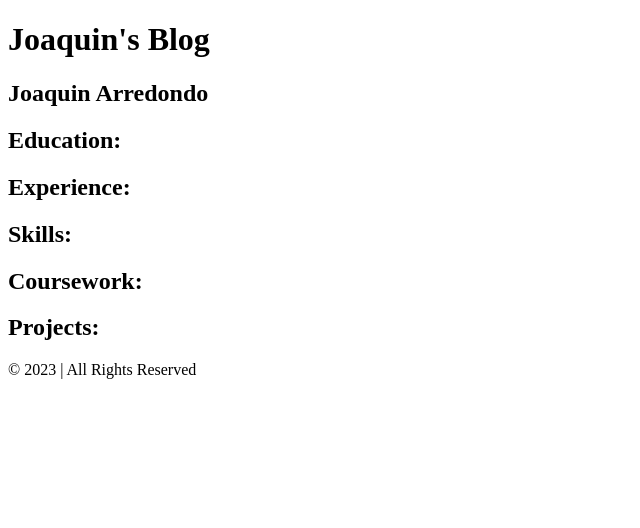
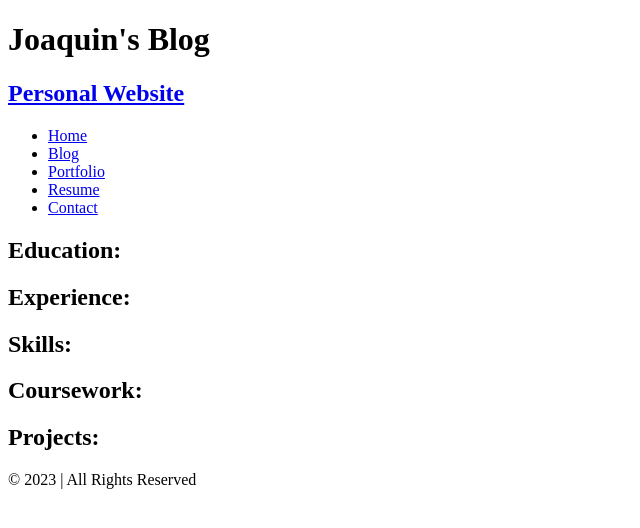
Before and after one commit to JoaquinArredondo/JoaquinArredondo.github.io, a plain HTML site: page resume.html in a window 1280 px wide. Shown: the whole page, without its empty margins (0-640 px from the left). Drawn offline with Linux system fonts and the light colour scheme.

Commit message:
feat: updated html files and added apa and skycalpoly jpeg

```diff
--- a/resume.html
+++ b/resume.html
@@ -9,30 +9,34 @@
                 <h1>Joaquin's Blog</h1>
             </div>
 
-            <div class = "navbar">
-                <nav>
-                    <div class = "logo">
-                        <h1>Joaquin Arredondo</h1>
-                    </div>
-                </nav>
-            </div>
+            <nav class = "navbar">
+                <h1 class = "logo">
+                    <a href = "index.html">Personal Website</a>
+                </h1>
+                <ul class="nav-list">
+                    <li><a href="index.html">Home</a></li>
+                    <li><a href="blog.html">Blog</a></li>
+                    <li><a href="portfolio.html">Portfolio</a></li>
+                    <li><a href="resume.html">Resume</a></li>
+                    <li><a href="contact.html">Contact</a></li>
+                  </ul>
+            </nav>
 
             <main>
                 <div class = "resume">
-                    <div class = "section">
-                        <section><div class = "section-title"><h2>Education:</h2></div></section>
-                        <section><div class = "section-title"><h2>Experience:</h2></div></section>
-                        <section><div class = "section-title"><h2>Skills:</h2></div></section>
-                        <section><div class = "section-title"><h2>Coursework:</h2></div></section>
-                        <section><div class = "section-title"><h2>Projects:</h2></div></section>
-                    </div>
+                    <section class = "section">
+                        <section class = "Education"><h2>Education:</h2></section>
+                        <section class = "Experience"><h2>Experience:</h2></section>
+                        <section class = "Skills"><h2>Skills:</h2></section>
+                        <section class = "Coursework"><h2>Coursework:</h2></section>
+                        <section class = "Projects"><h2>Projects:</h2></section>
+                    </section>
 
                 </div>
             </main>
 
-            <div class = "footer">
-                <footer> © 2023 <Joaquin's Personal Website> | All Rights Reserved </footer>
-            </div>
+            <footer class = "footer"> © 2023 <Joaquin's Personal Website> | All Rights Reserved </footer>
+
 
         </body>
     </head>
```
Also changed, not shown: blog.html (+15 -13 lines), contact.html (+30 -13 lines), index.html (+20 -5 lines), portfolio.html (+22 -10 lines), apa.jpeg (added), 1 other file.
